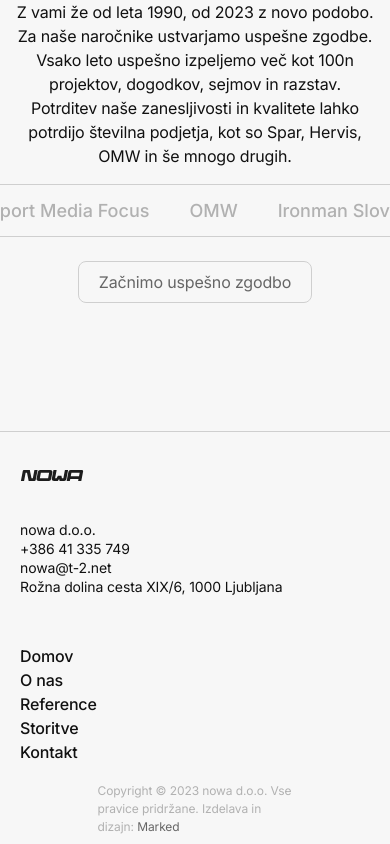
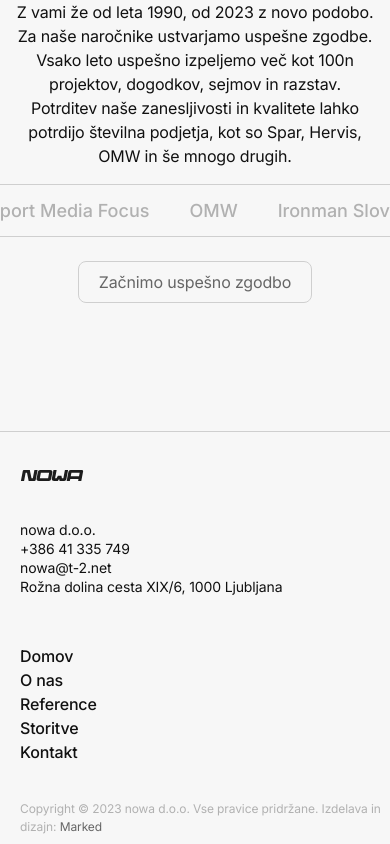
Before and after one commit to marked1996/nowa, a Next.js app: page / in a window 390 px wide. Shown: the part 2758-3602 px from the top of the page. Built offline with nearby package versions, Linux system fonts and the light colour scheme.

Commit message:
footer position fix

```diff
--- a/src/components/Footer.jsx
+++ b/src/components/Footer.jsx
@@ -49,7 +49,7 @@ function Footer() {
           </li>
         </ul>
       </nav>
-      <p className="ultrasmall absolute bottom-2 left-1/2 -translate-x-1/2 text-hover ">
+      <p className="ultrasmall absolute bottom-2 left-5 md:left-1/2 md:-translate-x-1/2 text-hover ">
         Copyright © 2023 nowa d.o.o. Vse pravice pridržane.{" "}
         <span>
           Izdelava in dizajn:{" "}
```
